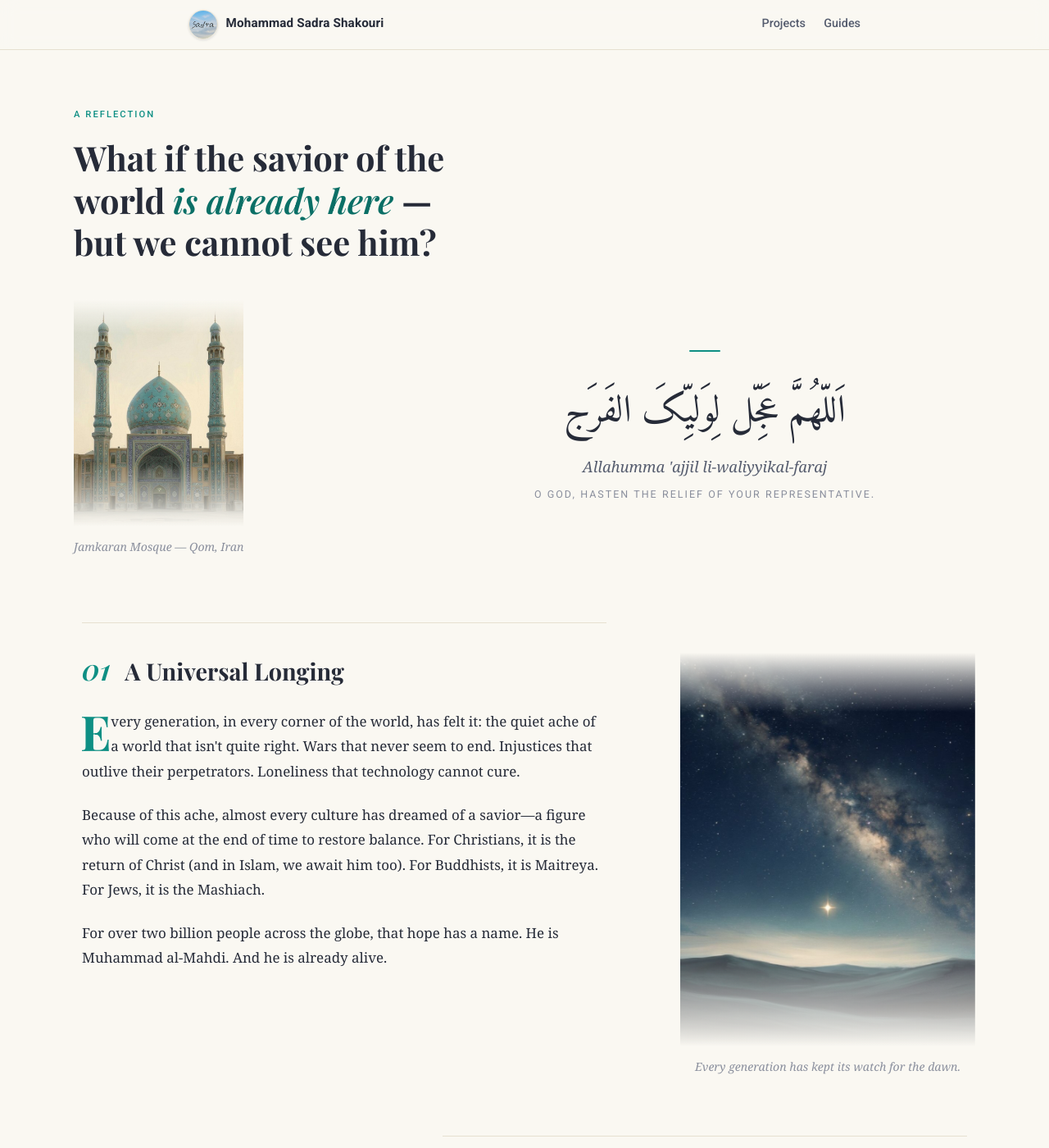
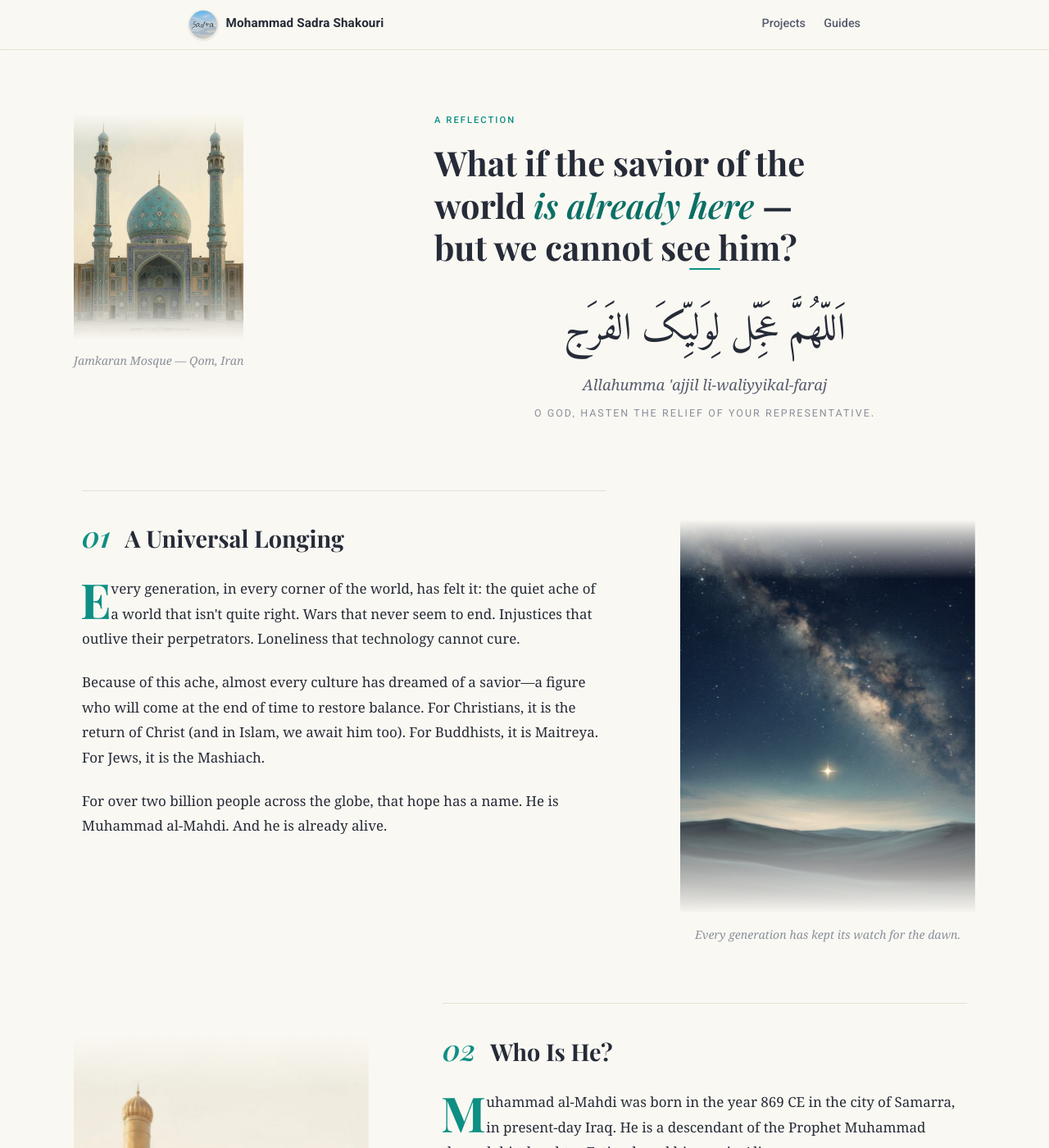
Before and after one commit to MSadraShakouri/msadrashakouri.github.io, a Jekyll site: the page built from index.md, in a window 1280 px wide and 1400 px high. Shown: the whole window at 82% size. Built offline with Jekyll 4.4.1, drawn with Linux system fonts in a browser that asks for light colours.

Commit message:
Opening: image left at chapter-plate size, hero top right, dua middle right
Single grid for the whole opening on wide screens: the Jamkaran plate
spans the left column (same 360px as the chapter plates), eyebrow +
headline sit top-right, and the dua is vertically centered in the
remaining right-column space. Narrow screens stack in DOM order
(title, image, dua) exactly as before.

Co-authored-by: arena-agent <297053741+arena-agent@users.noreply.github.com>

```diff
--- a/assets/style.css
+++ b/assets/style.css
@@ -608,12 +608,13 @@ a.fn-back {
 }
 
 /* ---------- Entrance (opening) ---------- */
-.opening > * {
+.opening-grid > * {
     animation: rise 0.8s both;
 }
 
-.opening > *:nth-child(2) { animation-delay: 0.12s; }
-.opening > *:nth-child(3) { animation-delay: 0.26s; }
+.opening-grid > *:nth-child(2) { animation-delay: 0.1s; }
+.opening-grid > *:nth-child(3) { animation-delay: 0.22s; }
+.opening-grid > *:nth-child(4) { animation-delay: 0.34s; }
 
 @keyframes rise {
     from { opacity: 0; transform: translateY(22px); }
@@ -649,35 +650,48 @@ a.fn-back {
         max-width: 1140px;
     }
 
-    /* Opening: headline on top, shifted left (same size). Below it the
-       Jamkaran plate sits LEFT in the same 360px column the chapter
-       plates use (mirrors movement 02), dua raised beside it. */
+    /* Opening: image LEFT (360px, same column as the chapter plates),
+       hero TOP RIGHT, dua MIDDLE RIGHT. The four children are placed on
+       a grid; on narrow screens they simply stack in DOM order. */
     .opening {
         text-align: left;
-    }
-
-    .opening-title {
-        margin-left: 0;
-        margin-right: auto;
-        max-width: 15em;
+        padding-top: 2.8rem;
     }
 
     .opening-grid {
         display: grid;
         grid-template-columns: 360px minmax(0, 1fr);
-        gap: 2rem 5rem;
-        align-items: center;
-        margin-top: 2.8rem;
+        grid-template-rows: auto auto 1fr;
+        gap: 0 5rem;
+        align-items: start;
+    }
+
+    .opening .eyebrow {
+        grid-column: 2;
+        grid-row: 1;
+        margin-bottom: 0.9rem;
+    }
+
+    .opening-title {
+        grid-column: 2;
+        grid-row: 2;
+        margin: 0;
+        max-width: 15em;
     }
 
     .opening .opening-plate {
+        grid-column: 1;
+        grid-row: 1 / span 3;
         max-width: 360px;
         margin: 0;
         justify-self: start;
     }
 
-    /* dua: bigger, centered in its column */
+    /* dua: vertically centered in the space below the hero */
     .opening-grid .invocation {
+        grid-column: 2;
+        grid-row: 3;
+        align-self: center;
         margin-top: 0;
     }
 
--- a/index.md
+++ b/index.md
@@ -4,10 +4,10 @@ title: Home
 ---
 
 <section class="opening">
+    <div class="opening-grid">
     <p class="eyebrow">A reflection</p>
     <h1 class="opening-title">What if the savior of the world <em>is already here</em> &mdash; but we cannot see him?</h1>
 
-    <div class="opening-grid">
         <div class="plate opening-plate">
             <figure class="fade-figure" data-parallax>
                 <img src="/assets/mahdi/00-jamkaran.jpg" alt="The turquoise dome and minarets of the Jamkaran Mosque under a soft dusk sky" fetchpriority="high">
```
